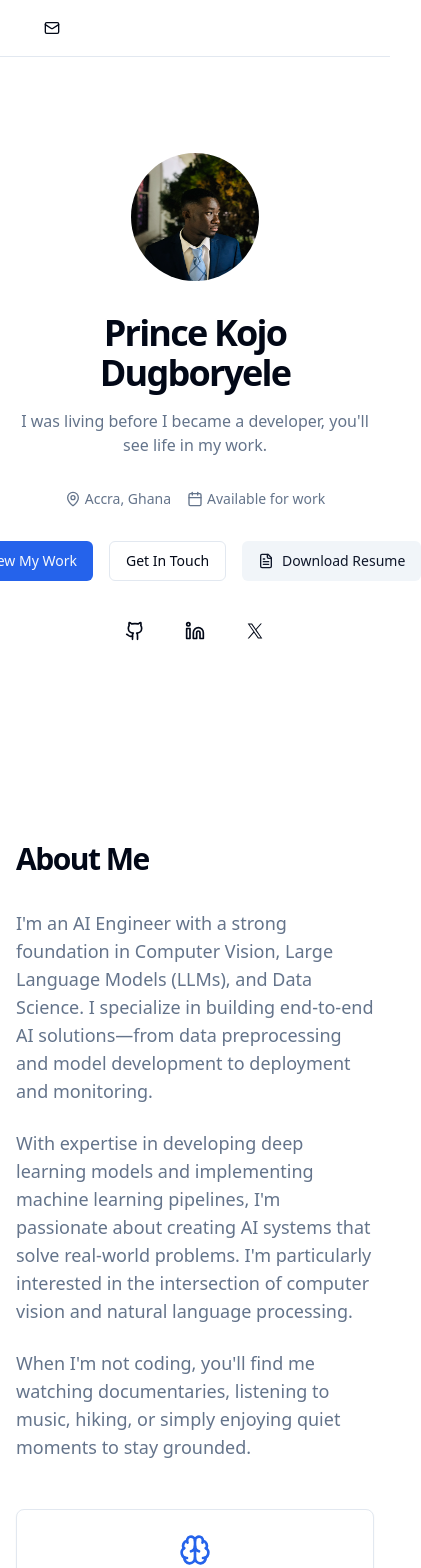
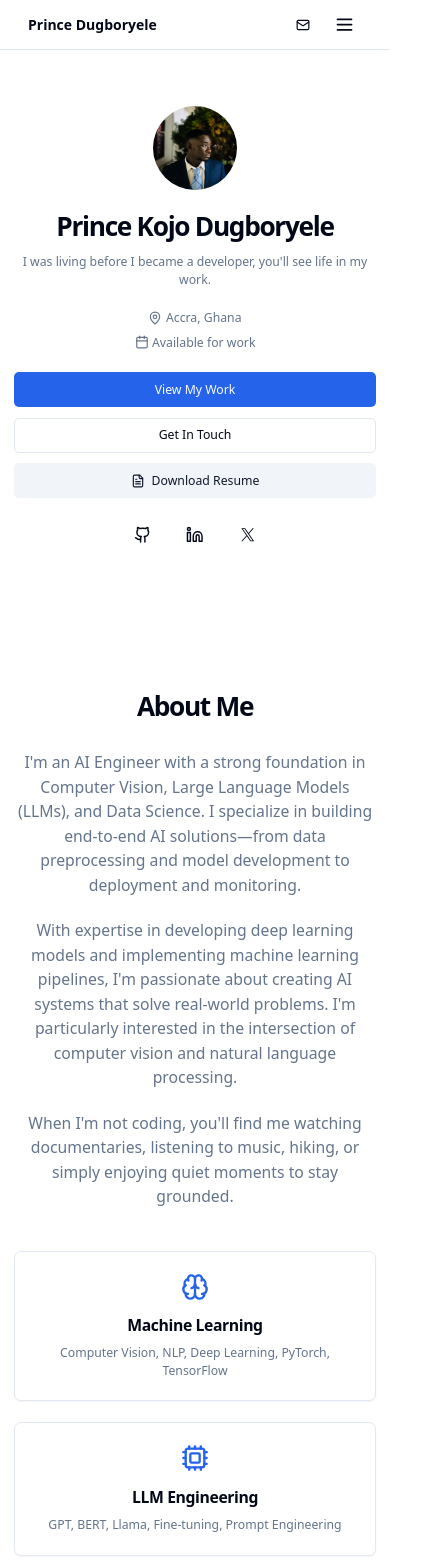
Before and after one commit to pryyyynz/personal_website, a Next.js app: page /page in a window 390 px wide. Shown: the top 1568 px of the page, 421 px wide, since content can reach past the window. Built offline with nearby package versions, Linux system fonts and the light colour scheme.

Commit message:
final polish

```diff
--- a/pages/page.tsx
+++ b/pages/page.tsx
@@ -191,16 +191,28 @@ export default function PersonalWebsite() {
 
   const awards = [
     {
-      title: "Best Web Application",
-      organization: "Tech Innovation Awards",
-      year: "2023",
-      description: "Recognized for the development of an innovative healthcare management platform.",
+      title: "Vice Chancellor's Awards, Sadhu TL Vaswani Award for Science",
+      organization: "University of Ghana",
+      year: " April 2024",
+      description: "Recognized for outstanding academic achievement and contributions to the university.",
     },
     {
-      title: "Outstanding Developer",
-      organization: "Developer Community Excellence",
-      year: "2022",
-      description: "Awarded for contributions to open-source projects and community education.",
+      title: "UG Tullow Tertiary Scholarship Scheme",
+      organization: "Tullow Oil Ghana",
+      year: "2021 - 2024",
+      description: "Merit-based scholarship awarded.",
+    },
+    {
+      title: "Academic Excellence Award",
+      organization: "Department of Computer Science",
+      year: "August 2024",
+      description: "Honored for exceptional academic performance in computer science studies.",
+    },
+    {
+      title: "Best Computer Science Student",
+      organization: "School of Physical and Mathematical Sciences",
+      year: "December 2023",
+      description: "Recognized as the top-performing student in the 2022/23 Academic Year.",
     },
   ]
 
@@ -222,9 +234,9 @@ export default function PersonalWebsite() {
 
   const interests = [
     {
-      name: "Photography",
-      icon: "📷",
-      description: "Landscape and street photography enthusiast.",
+      name: "Watching Documentaries",
+      icon: "🎬",
+      description: "Enthusiast of science, history, and educational documentaries.",
     },
     {
       name: "Hiking",
@@ -237,9 +249,9 @@ export default function PersonalWebsite() {
       description: "Science fiction and technical books.",
     },
     {
-      name: "Chess",
-      icon: "♟️",
-      description: "Casual player and puzzle solver.",
+      name: "Watching Football",
+      icon: "⚽",
+      description: "❤️ Barcelona.",
     },
   ]
 
@@ -273,12 +285,13 @@ export default function PersonalWebsite() {
     <div className="min-h-screen bg-background">
       {/* Navigation */}
       <nav className="sticky top-0 z-50 w-full border-b bg-background/95 backdrop-blur supports-[backdrop-filter]:bg-background/60">
-        <div className="container flex h-14 items-center">
-          <div className="mr-4 hidden md:flex">
-            <Link href="/" className="mr-6 flex items-center space-x-2">
-              <span className="hidden font-bold sm:inline-block">Prince Dugboryele</span>
+        <div className="container flex h-14 items-center justify-between">
+          <Link href="/" className="flex items-center space-x-2">
+            <span className="font-bold">Prince Dugboryele</span>
           </Link>
-            <nav className="flex items-center space-x-6 text-sm font-medium">
+
+          {/* Desktop Navigation */}
+          <div className="hidden md:flex items-center space-x-6 text-sm font-medium">
             <Link href="#about" className="transition-colors hover:text-foreground/80">
               About
             </Link>
@@ -297,53 +310,97 @@ export default function PersonalWebsite() {
             <Link href="#contact" className="transition-colors hover:text-foreground/80">
               Contact
             </Link>
-            </nav>
-          </div>
-          <div className="flex flex-1 items-center justify-between space-x-2 md:justify-end">
-            <div className="w-full flex-1 md:w-auto md:flex-none">
             <Button variant="ghost" size="sm" asChild>
               <Link href="mailto:dugboryeleprince@gmail.com">
                 <Mail className="h-4 w-4" />
               </Link>
             </Button>
           </div>
+
+          {/* Mobile Navigation */}
+          <div className="md:hidden flex items-center">
+            <Button variant="ghost" size="sm" className="mr-2" asChild>
+              <Link href="mailto:dugboryeleprince@gmail.com">
+                <Mail className="h-4 w-4" />
+              </Link>
+            </Button>
+            <div className="relative">
+              <Button
+                variant="ghost"
+                size="sm"
+                className="px-2"
+                onClick={() => {
+                  const mobileMenu = document.getElementById('mobile-menu');
+                  if (mobileMenu) {
+                    mobileMenu.classList.toggle('hidden');
+                  }
+                }}
+              >
+                <svg xmlns="http://www.w3.org/2000/svg" width="24" height="24" viewBox="0 0 24 24" fill="none" stroke="currentColor" strokeWidth="2" strokeLinecap="round" strokeLinejoin="round" className="h-6 w-6">
+                  <line x1="4" y1="6" x2="20" y2="6" />
+                  <line x1="4" y1="12" x2="20" y2="12" />
+                  <line x1="4" y1="18" x2="20" y2="18" />
+                </svg>
+              </Button>
+              <div id="mobile-menu" className="hidden absolute right-0 mt-2 w-48 bg-background/95 backdrop-blur rounded-md shadow-lg py-2 z-50">
+                <Link href="#about" className="block px-4 py-2 text-sm hover:bg-muted">
+                  About
+                </Link>
+                <Link href="#resume" className="block px-4 py-2 text-sm hover:bg-muted">
+                  Resume
+                </Link>
+                <Link href="#projects" className="block px-4 py-2 text-sm hover:bg-muted">
+                  Projects
+                </Link>
+                <Link href="#services" className="block px-4 py-2 text-sm hover:bg-muted">
+                  Services
+                </Link>
+                <Link href="#gallery" className="block px-4 py-2 text-sm hover:bg-muted">
+                  Gallery
+                </Link>
+                <Link href="#contact" className="block px-4 py-2 text-sm hover:bg-muted">
+                  Contact
+                </Link>
+              </div>
+            </div>
           </div>
         </div>
       </nav>
 
       {/* Hero Section */}
-      <section className="container px-4 py-24 md:py-32">
-        <div className="flex flex-col items-center text-center space-y-8">
-          <Avatar className="h-32 w-32">
+      <section className="container px-4 py-16 md:py-24">
+        <div className="flex flex-col items-center text-center space-y-6 md:space-y-8">
+          <Avatar className="h-24 w-24 md:h-32 md:w-32">
             <AvatarImage src="/images/profile/Prince.png" alt="Prince Dugboryele" />
             <AvatarFallback>PD</AvatarFallback>
           </Avatar>
-          <div className="space-y-4">
-            <h1 className="text-4xl font-bold tracking-tighter sm:text-5xl md:text-6xl lg:text-7xl">
+          <div className="space-y-3 md:space-y-4">
+            <h1 className="text-3xl font-bold tracking-tighter sm:text-4xl md:text-5xl lg:text-6xl">
               Prince Kojo Dugboryele
             </h1>
-            <p className="mx-auto max-w-[700px] text-muted-foreground md:text-xl">
+            <p className="mx-auto max-w-[700px] text-muted-foreground text-sm sm:text-base md:text-xl">
               I was living before I became a developer, you'll see life in my work.
             </p>
           </div>
-          <div className="flex items-center space-x-4 text-sm text-muted-foreground">
+          <div className="flex flex-col sm:flex-row items-center sm:space-x-4 space-y-2 sm:space-y-0 text-sm text-muted-foreground">
             <div className="flex items-center space-x-1">
               <MapPin className="h-4 w-4" />
               <span>Accra, Ghana</span>
             </div>
+            <div className="hidden sm:flex">•</div>
             <div className="flex items-center space-x-1">
               <Calendar className="h-4 w-4" />
               <span>Available for work</span>
             </div>
           </div>
-          <div className="flex space-x-4">
-            <Button asChild>
+          <div className="flex flex-col sm:flex-row w-full sm:w-auto justify-center gap-3 sm:gap-4">
+            <Button className="w-full sm:w-auto" asChild>
               <Link href="#projects">View My Work</Link>
             </Button>
-            <Button variant="outline" asChild>
+            <Button className="w-full sm:w-auto" variant="outline" asChild>
               <Link href="#contact">Get In Touch</Link>
             </Button>
-            <Button variant="secondary" asChild>
+            <Button className="w-full sm:w-auto" variant="secondary" asChild>
               <Link href="/Prince-Kojo-Dugboryele-Resume-.pdf" download>
                 <FileText className="mr-2 h-4 w-4" />
                 Download Resume
@@ -375,19 +432,19 @@ export default function PersonalWebsite() {
       {/* About Section */}
       <section id="about" className="container px-4 py-24">
         <div className="mx-auto max-w-3xl">
-          <h2 className="text-3xl font-bold tracking-tighter sm:text-4xl md:text-5xl mb-8">About Me</h2>
-          <div className="space-y-6 text-muted-foreground">
-            <p className="text-lg">
+          <h2 className="text-3xl font-bold tracking-tighter sm:text-4xl md:text-5xl mb-8 text-center">About Me</h2>
+          <div className="space-y-6 text-muted-foreground text-center">
+            <p className="text-lg mx-auto">
               I'm an AI Engineer with a strong foundation in Computer Vision, Large Language Models (LLMs),
               and Data Science. I specialize in building end-to-end AI solutions—from data preprocessing and model
               development to deployment and monitoring.
             </p>
-            <p className="text-lg">
+            <p className="text-lg mx-auto">
               With expertise in developing deep learning models and implementing machine learning pipelines,
               I'm passionate about creating AI systems that solve real-world problems. I'm particularly interested
               in the intersection of computer vision and natural language processing.
             </p>
-            <p className="text-lg">
+            <p className="text-lg mx-auto">
               When I'm not coding, you'll find me watching documentaries,
               listening to music, hiking, or simply enjoying quiet moments to
               stay grounded.
@@ -491,19 +548,19 @@ export default function PersonalWebsite() {
       </section>
 
       {/* Projects Section */}
-      <section id="projects" className="container px-4 py-24">
+      <section id="projects" className="container px-4 py-16 md:py-24">
         <div className="mx-auto max-w-6xl">
-          <div className="text-center mb-12">
+          <div className="text-center mb-8 md:mb-12">
             <h2 className="text-3xl font-bold tracking-tighter sm:text-4xl md:text-5xl mb-4">Featured Projects</h2>
-            <p className="text-muted-foreground max-w-2xl mx-auto">
+            <p className="text-muted-foreground max-w-2xl mx-auto text-sm sm:text-base">
               Here are some of my recent projects that showcase my skills in web development, design, and
               problem-solving.
             </p>
           </div>
 
-          <div className="grid gap-8 md:grid-cols-2 lg:grid-cols-3">
+          <div className="grid gap-6 sm:gap-8 sm:grid-cols-1 md:grid-cols-2 lg:grid-cols-3">
             {projects.map((project, index) => (
-              <Card key={index} className="overflow-hidden">
+              <Card key={index} className="overflow-hidden flex flex-col">
                 {project.embed ? (
                   <div className="relative overflow-hidden">
                     <Button variant="outline" size="sm" className="absolute top-2 right-2 z-10" asChild>
@@ -629,16 +686,16 @@ export default function PersonalWebsite() {
 
       {/* Awards Section */}
       <section className="container px-4 py-24 bg-muted/50">
-        <div className="mx-auto max-w-4xl">
+        <div className="mx-auto max-w-5xl">
           <div className="text-center mb-12">
             <h2 className="text-3xl font-bold tracking-tighter sm:text-4xl md:text-5xl mb-4">Awards & Recognition</h2>
             <p className="text-muted-foreground max-w-2xl mx-auto">
-              Recognition received for outstanding work and contributions to the tech community.
+              Academic achievements and recognition received during my educational journey.
             </p>
           </div>
-          <div className="space-y-6">
+          <div className="grid gap-6 md:grid-cols-2">
             {awards.map((award, index) => (
-              <Card key={index}>
+              <Card key={index} className="h-full">
                 <CardHeader>
                   <div className="flex items-start justify-between">
                     <div>
@@ -688,28 +745,28 @@ export default function PersonalWebsite() {
 
 
       {/* Contact Section */}
-      <section id="contact" className="container px-4 py-24">
+      <section id="contact" className="container px-4 py-16 md:py-24">
         <div className="mx-auto max-w-3xl text-center">
           <h2 className="text-3xl font-bold tracking-tighter sm:text-4xl md:text-5xl mb-4">Let's Work Together</h2>
-          <p className="text-muted-foreground mb-8 text-lg">
+          <p className="text-muted-foreground mb-8 text-sm sm:text-base md:text-lg">
             I'm always interested in new opportunities and exciting projects. Whether you have a question or just want
             to say hi, I'd love to hear from you!
           </p>
 
-          <div className="flex flex-col sm:flex-row gap-4 justify-center mb-8">
-            <Button size="lg" asChild>
+          <div className="grid grid-cols-1 sm:flex sm:flex-row gap-3 sm:gap-4 justify-center mb-8">
+            <Button className="w-full" size="lg" asChild>
               <Link href="mailto:dugboryeleprince@gmail.com">
                 <Mail className="mr-2 h-4 w-4" />
                 Send Email
               </Link>
             </Button>
-            <Button variant="outline" size="lg" asChild>
+            <Button className="w-full" variant="outline" size="lg" asChild>
               <Link href="https://www.linkedin.com/in/prince-dugboryele-990059215/" target="_blank">
                 <Linkedin className="mr-2 h-4 w-4" />
                 Connect on LinkedIn
               </Link>
             </Button>
-            <Button variant="outline" size="lg" asChild>
+            <Button className="w-full" variant="outline" size="lg" asChild>
               <Link href="https://x.com/pryyyynz" target="_blank">
                 <svg xmlns="http://www.w3.org/2000/svg" width="16" height="16" viewBox="0 0 24 24" fill="currentColor" className="mr-2 h-4 w-4">
                   <path d="M13.6823 10.6218L20.2391 3H18.6854L12.9921 9.61788L8.44486 3H3.2002L10.0765 13.0074L3.2002 21H4.75404L10.7663 14.0113L15.5549 21H20.7996L13.6819 10.6218H13.6823ZM11.5541 13.0956L10.8574 12.0991L5.31391 4.16971H7.70053L12.1742 10.5689L12.8709 11.5655L18.6861 19.8835H16.2995L11.5541 13.096V13.0956Z" />
@@ -719,9 +776,9 @@ export default function PersonalWebsite() {
             </Button>
           </div>
 
-          <Separator className="my-8" />
+          <Separator className="my-6 md:my-8" />
 
-          <div className="flex justify-center space-x-6 text-sm text-muted-foreground">
+          <div className="flex flex-col sm:flex-row justify-center space-y-3 sm:space-y-0 sm:space-x-6 text-sm text-muted-foreground">
             <Link href="mailto:dugboryeleprince@gmail.com" className="hover:text-foreground transition-colors">
               dugboryeleprince@gmail.com
             </Link>
@@ -740,9 +797,9 @@ export default function PersonalWebsite() {
 
       {/* Footer */}
       <footer className="border-t py-6 md:py-0">
-        <div className="container flex flex-col items-center justify-between gap-4 md:h-24 md:flex-row">
-          <div className="flex flex-col items-center gap-4 px-8 md:flex-row md:gap-2 md:px-0">
-            <p className="text-center text-sm leading-loose text-muted-foreground md:text-left">
+        <div className="container flex items-center justify-center gap-4 md:h-24">
+          <div className="flex flex-col items-center gap-4 px-8">
+            <p className="text-center text-sm leading-loose text-muted-foreground">
               Built with ❤️ in Ghana © {new Date().getFullYear()} Prince Dugboryele.
             </p>
           </div>
--- a/styles/globals.css
+++ b/styles/globals.css
@@ -3,6 +3,18 @@
 @tailwind utilities;
 
 @layer base {
+  html {
+    scroll-behavior: smooth;
+    scroll-padding-top: 4rem; /* Adds padding to account for the fixed header */
+    -webkit-tap-highlight-color: transparent; /* Removes the tap highlight on mobile */
+  }
+
+  @media (max-width: 640px) {
+    html {
+      font-size: 14px; /* Slightly smaller base font size on mobile for better fit */
+    }
+  }
+
   :root {
     --background: 0 0% 100%;
     --foreground: 222.2 84% 4.9%;
```
Lines whose indentation alone changed are shown as unchanged.
